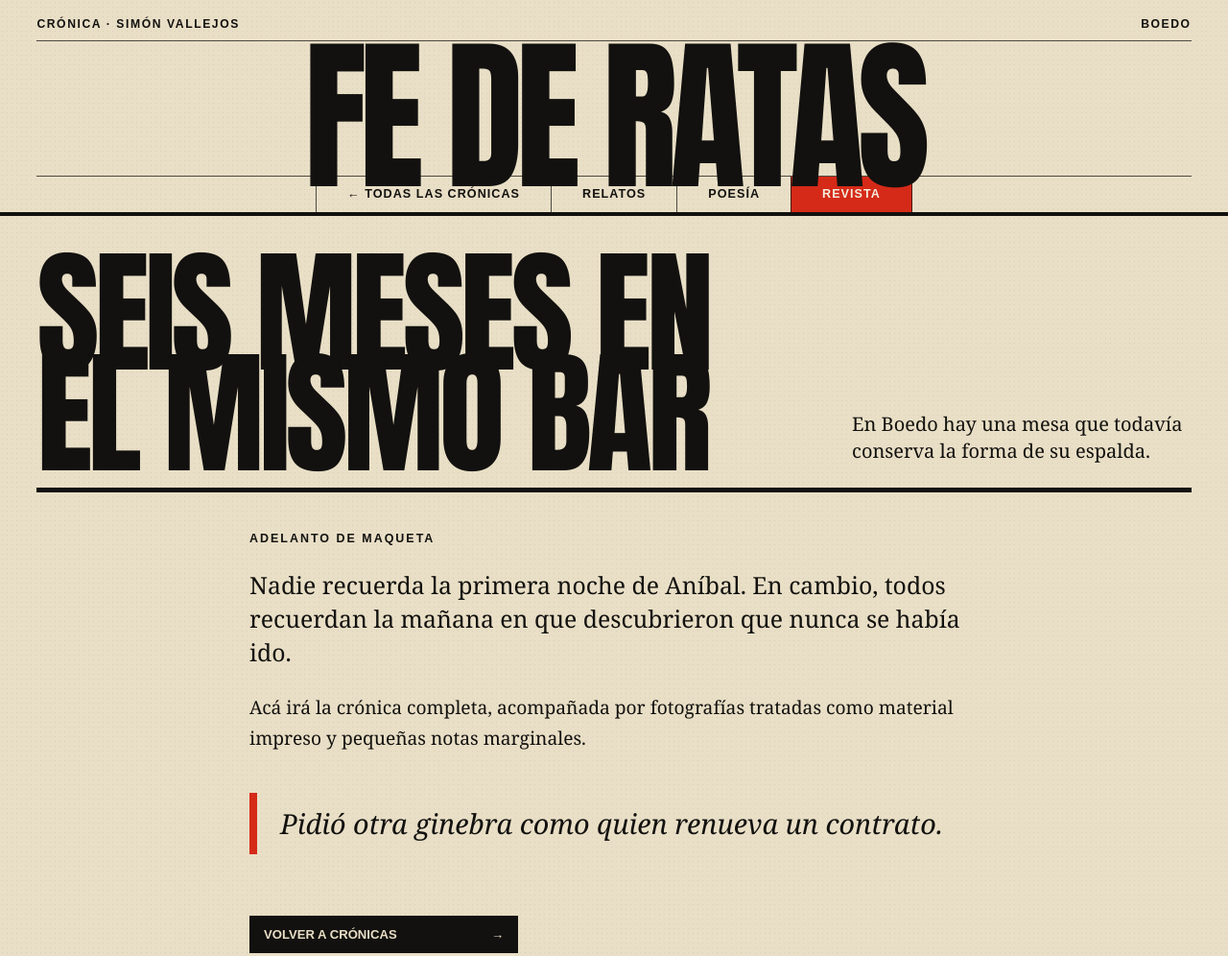
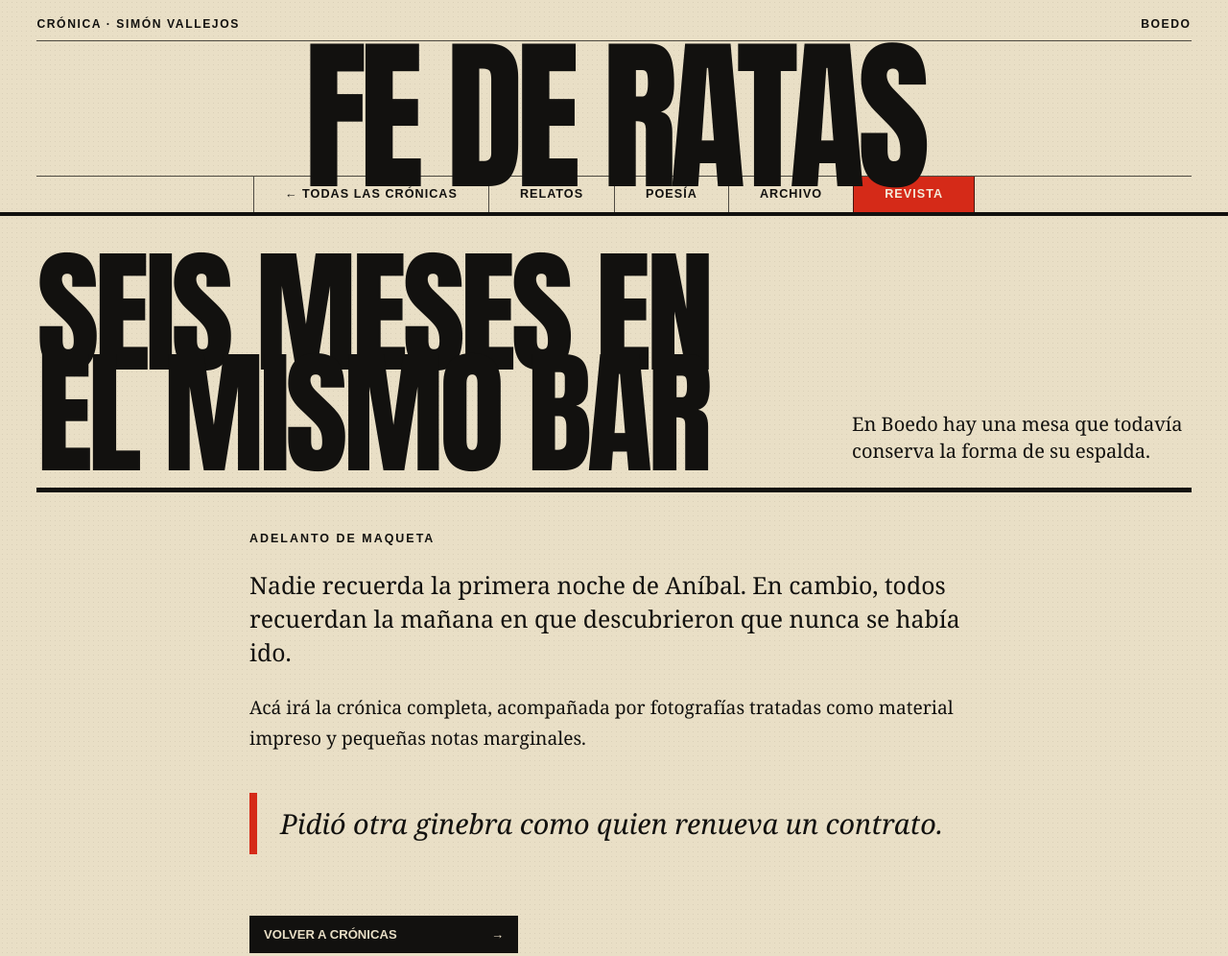
Before and after one commit to ThomasMullicundo/Fe-de-erratas, a website: page cronica-bar.html in a window 1280 px wide. Shown: the top 996 px of the page at 96% size. Drawn offline with Linux system fonts and the light colour scheme.

Commit message:
Add Archive navigation

```diff
--- a/cronica-bar.html
+++ b/cronica-bar.html
@@ -1 +1 @@
-<!doctype html><html lang="es"><head><meta charset="UTF-8"><meta name="viewport" content="width=device-width, initial-scale=1"><title>El hombre del bar — Fe de ratas</title><link rel="stylesheet" href="/styles.css"></head><body><header class="site-head"><div class="eyebrow"><span>Crónica · Simón Vallejos</span><span>Boedo</span></div><a class="brand" href="/">FE DE RATAS</a><nav><a href="/cronicas">← Todas las crónicas</a><a href="/relatos">Relatos</a><a href="/poesia">Poesía</a><a href="/revista">Revista</a></nav></header><main class="page-main"><section class="page-title"><h1>Seis meses en el mismo bar</h1><p>En Boedo hay una mesa que todavía conserva la forma de su espalda.</p></section><article class="reading"><p class="kicker">Adelanto de maqueta</p><p class="intro">Nadie recuerda la primera noche de Aníbal. En cambio, todos recuerdan la mañana en que descubrieron que nunca se había ido.</p><p>Acá irá la crónica completa, acompañada por fotografías tratadas como material impreso y pequeñas notas marginales.</p><blockquote>Pidió otra ginebra como quien renueva un contrato.</blockquote><a class="read-link" href="/cronicas">Volver a crónicas <span>→</span></a></article></main><footer class="footer"><div class="footer-brand">FE DE RATAS</div><div><p>Personajes de la ciudad.</p></div><div><a href="/">Portada ↑</a></div></footer></body></html>
+<!doctype html><html lang="es"><head><meta charset="UTF-8"><meta name="viewport" content="width=device-width, initial-scale=1"><title>El hombre del bar — Fe de ratas</title><link rel="stylesheet" href="/styles.css"></head><body><header class="site-head"><div class="eyebrow"><span>Crónica · Simón Vallejos</span><span>Boedo</span></div><a class="brand" href="/">FE DE RATAS</a><nav><a href="/cronicas">← Todas las crónicas</a><a href="/relatos">Relatos</a><a href="/poesia">Poesía</a><a href="/archivo">Archivo</a><a href="/revista">Revista</a></nav></header><main class="page-main"><section class="page-title"><h1>Seis meses en el mismo bar</h1><p>En Boedo hay una mesa que todavía conserva la forma de su espalda.</p></section><article class="reading"><p class="kicker">Adelanto de maqueta</p><p class="intro">Nadie recuerda la primera noche de Aníbal. En cambio, todos recuerdan la mañana en que descubrieron que nunca se había ido.</p><p>Acá irá la crónica completa, acompañada por fotografías tratadas como material impreso y pequeñas notas marginales.</p><blockquote>Pidió otra ginebra como quien renueva un contrato.</blockquote><a class="read-link" href="/cronicas">Volver a crónicas <span>→</span></a></article></main><footer class="footer"><div class="footer-brand">FE DE RATAS</div><div><p>Personajes de la ciudad.</p></div><div><a href="/">Portada ↑</a></div></footer></body></html>
```
